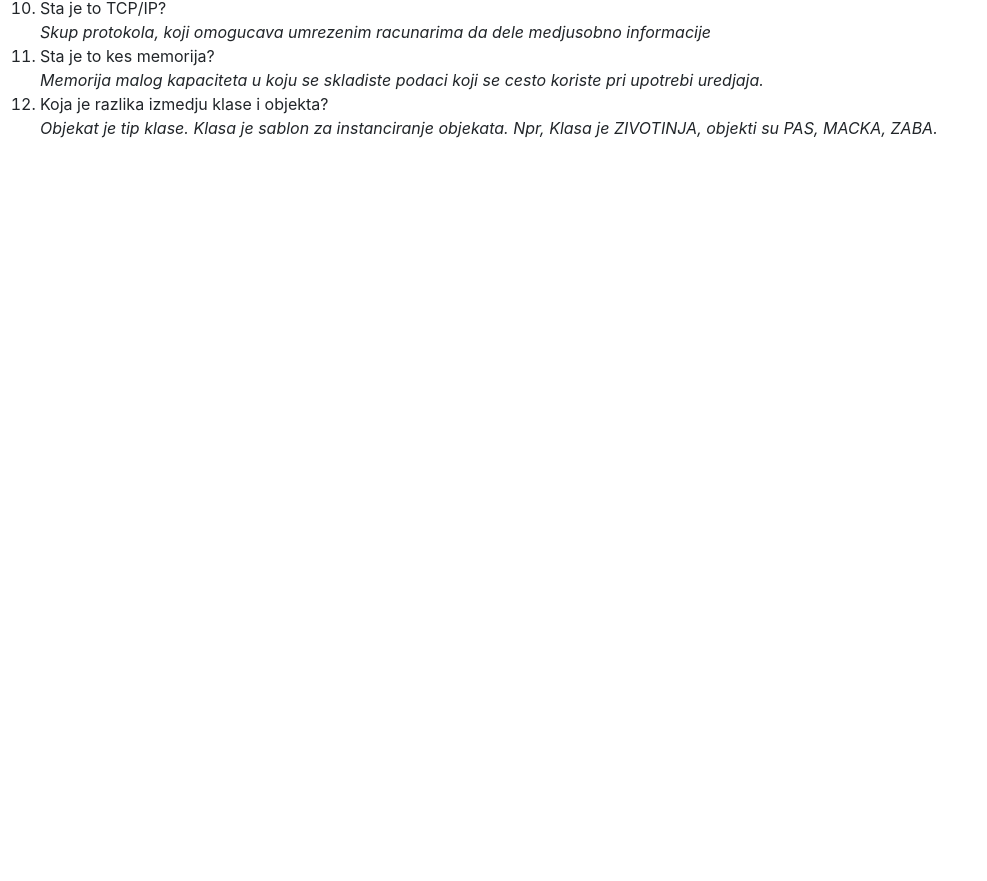
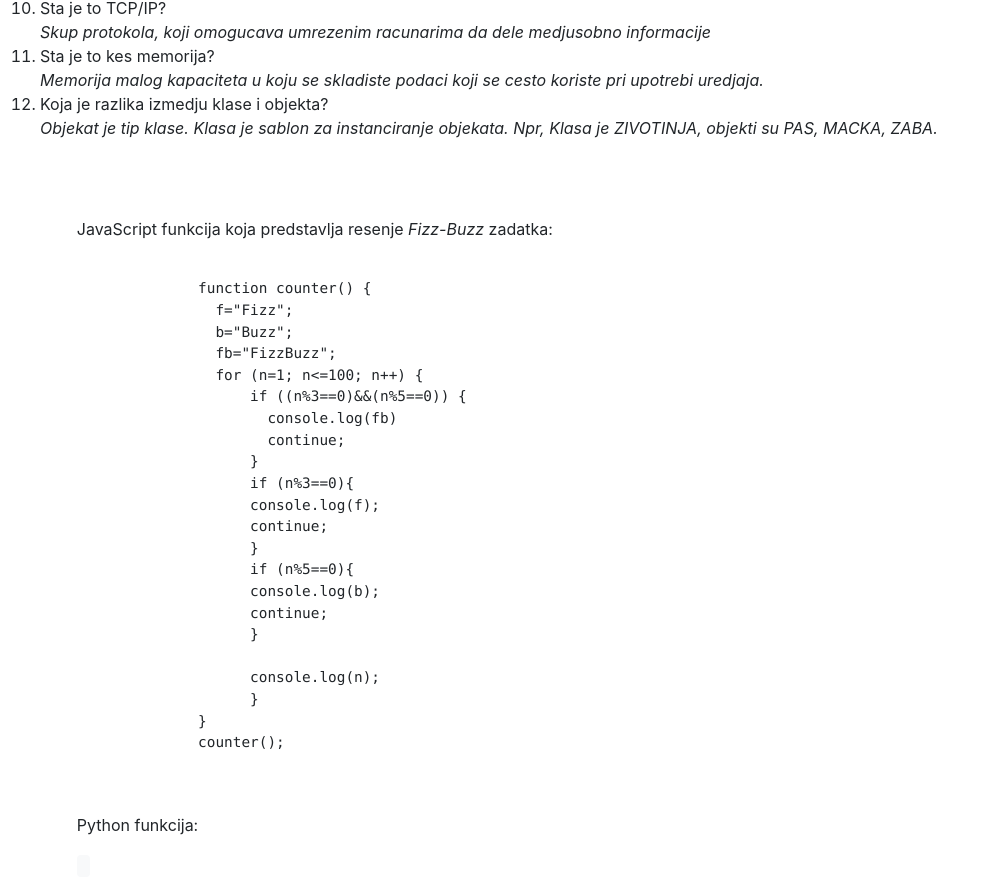
Before and after one commit to penomilan/Test, a plain HTML site: page index.html in a window 1280 px wide. Shown: the part 492-1373 px from the top of the page, without its empty margins (0-987 px from the left). Before the commit the page ends 800 px from the top, so only its background shows below. Drawn offline with nearby package versions, Linux system fonts and the light colour scheme.

Commit message:
commited

```diff
--- a/index.html
+++ b/index.html
@@ -11,6 +11,7 @@
     <style>
         h1{text-align: center;
         }
+        div{margin: 6%;}
     </style>
     </head>
   <body>
@@ -41,6 +42,39 @@
             <li>Koja je razlika izmedju klase i objekta?</li>
             <i>Objekat je tip klase. Klasa je sablon za instanciranje objekata. Npr, Klasa je ZIVOTINJA, objekti su PAS, MACKA, ZABA.</i>
       </ol>
+      <div>
+          <p>JavaScript funkcija koja predstavlja resenje <i>Fizz-Buzz </i>zadatka:</p>
+          <pre>
+          <code>
+              function counter() {
+                f="Fizz";
+                b="Buzz";
+                fb="FizzBuzz";
+                for (n=1; n<=100; n++) {
+                    if ((n%3==0)&&(n%5==0)) {
+                      console.log(fb)
+                      continue;
+                    }
+                    if (n%3==0){
+                    console.log(f);
+                    continue;
+                    }
+                    if (n%5==0){
+                    console.log(b);
+                    continue;
+                    }
+
+                    console.log(n);
+                    }
+              }
+              counter();
+             </code>
+          </pre>
+          <p>Python funkcija:</p>
+          <code>
+
+          </code>
+      </div>
 
     <script src="https://code.jquery.com/jquery-3.2.1.slim.min.js" integrity="sha384-KJ3o2DKtIkvYIK3UENzmM7KCkRr/rE9/Qpg6aAZGJwFDMVNA/GpGFF93hXpG5KkN" crossorigin="anonymous"></script>
     <script src="https://cdnjs.cloudflare.com/ajax/libs/popper.js/1.12.3/umd/popper.min.js" integrity="sha384-vFJXuSJphROIrBnz7yo7oB41mKfc8JzQZiCq4NCceLEaO4IHwicKwpJf9c9IpFgh" crossorigin="anonymous"></script>
```
